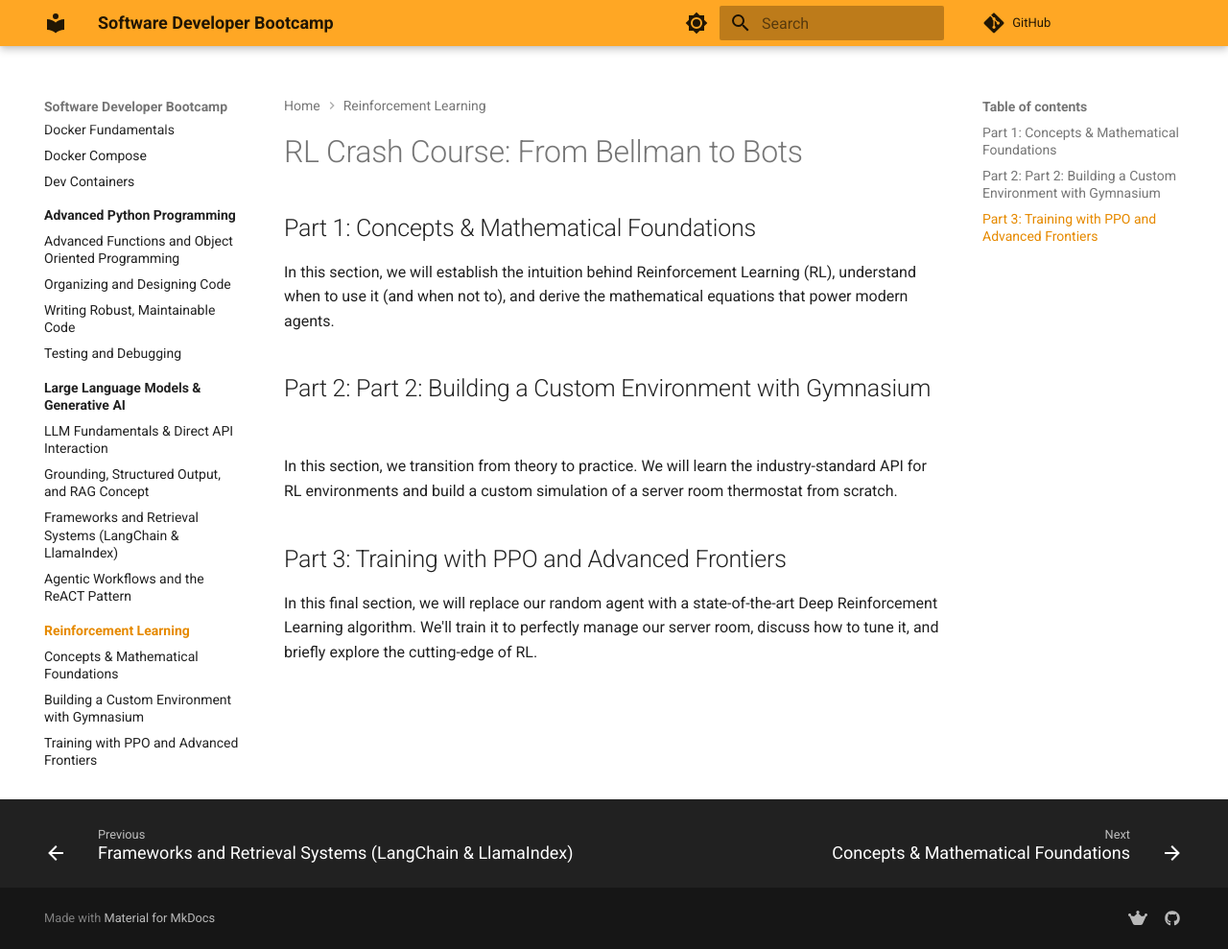
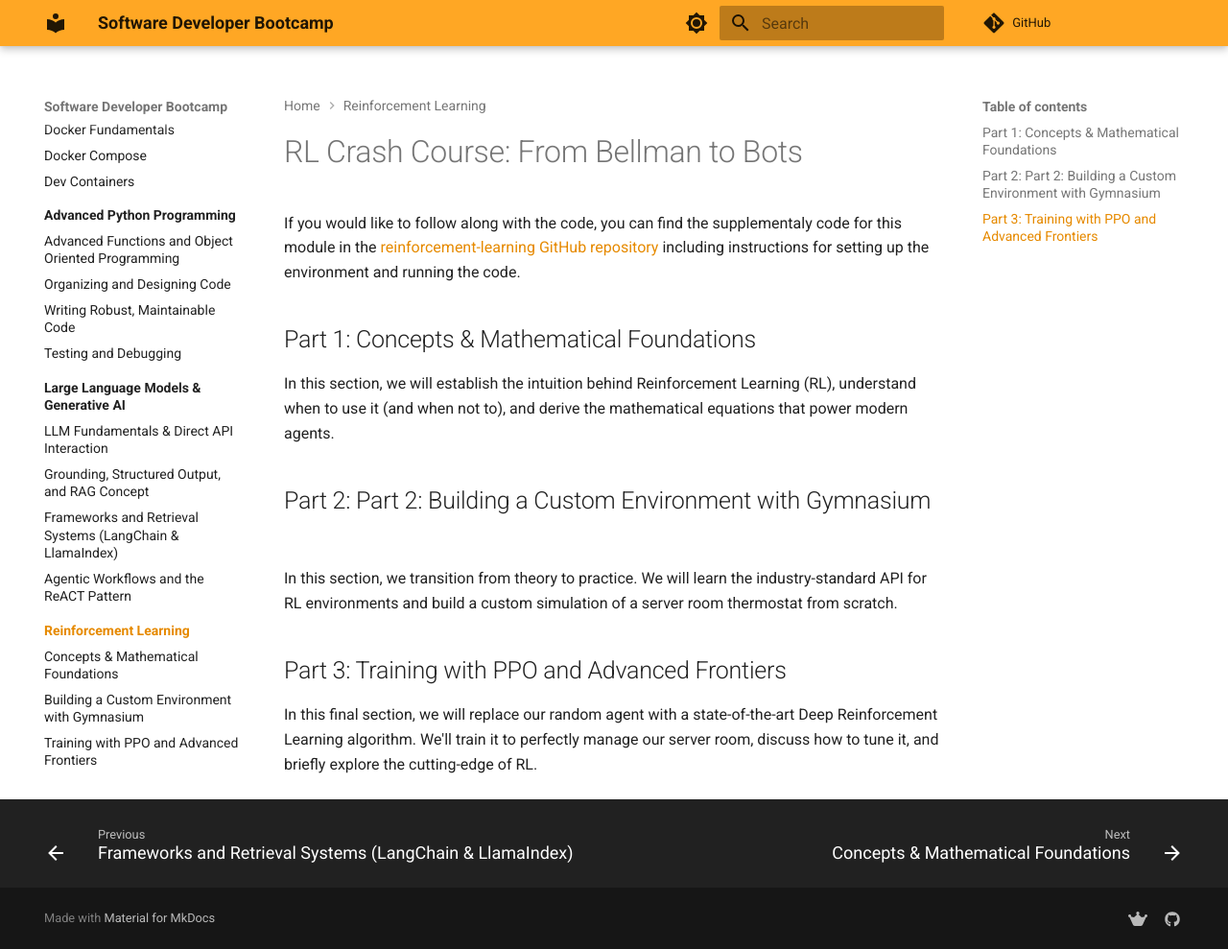
Before and after one commit to kaimibk/Software-Dev-Bootcamp, an MkDocs documentation site: the page built from docs/reinforcement-learning/index.md, in a window 1280 px wide and 989 px high. Shown: the whole window at 96% size. Built offline with MkDocs 1.6.1 and Material for MkDocs 9.7.7, drawn with Linux system fonts in a browser that asks for light colours; comment, search, counter and statistics services are not loaded.

Commit message:
Update index.md

```diff
--- a/docs/reinforcement-learning/index.md
+++ b/docs/reinforcement-learning/index.md
@@ -1,4 +1,6 @@
 # RL Crash Course: From Bellman to Bots
+
+If you would like to follow along with the code, you can find the supplementaly code for this module in the [reinforcement-learning GitHub repository](https://github.com/kaimibk/reinforcement-learning-tutorial) including instructions for setting up the environment and running the code.
 
 ## Part 1: Concepts & Mathematical Foundations
 In this section, we will establish the intuition behind Reinforcement Learning (RL), understand when to use it (and when not to), and derive the mathematical equations that power modern agents.
```
